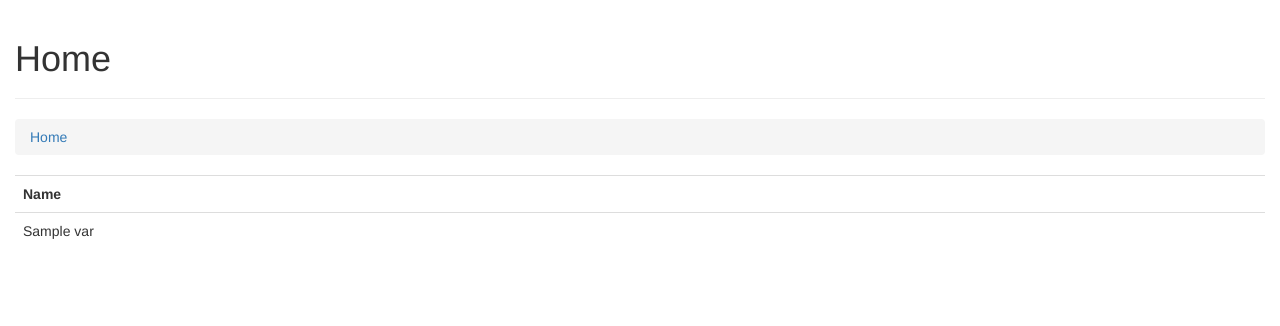
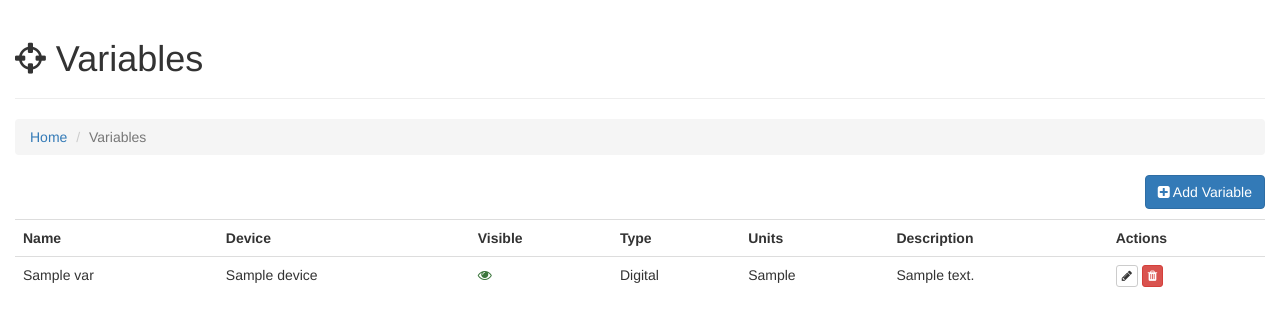
Before and after one commit to gitter-badger/fotuto, a Django app: page /vars/ in a window 1280 px wide. Shown: the part 51-377 px from the top of the page. Run offline with Django 3.2, Linux system fonts and the light colour scheme; tables that the repository leaves empty hold one stand-in row (values such as "Sample post"); some libraries are stand-ins or nearby versions.

Commit message:
Improved variables list page.

```diff
--- a/functional_tests/test_user_operator.py
+++ b/functional_tests/test_user_operator.py
@@ -84,7 +84,9 @@ class OperatorTest(FunctionalTest):
         btn_submit.click()
 
         # It is redirected to var list
-        # TODO: Check for title, header and breadcrumbs
+        self.check_page_title_and_header(title="Variables", header="Variables")
+        # He notice breadcrumbs (vars)
+        self.check_breadcrumbs((("Variables",),))
         # Confirmation message is shown
         self.check_notification_message("Variable was added")
 
--- a/vars/models.py
+++ b/vars/models.py
@@ -20,8 +20,8 @@ class Device(models.Model):
 
 class Var(models.Model):
     TYPE_CHOCES = (
-        ('binary', "Binary"),
-        ('real', "Real"),
+        ('binary', "Digital"),
+        ('real', "Analogic"),
     )
     name = models.CharField(max_length=20)
     slug = models.SlugField(max_length=25, unique=True,
@@ -35,5 +35,8 @@ class Var(models.Model):
     description = models.CharField(max_length=255, blank=True)
     # TODO: Add magnitude
 
+    class Meta:
+        ordering = ('-active', 'device')
+
     def __unicode__(self):
         return '[%s] %s' % (self.device.slug, self.name)
--- a/vars/templates/vars/var_list.html
+++ b/vars/templates/vars/var_list.html
@@ -1,13 +1,46 @@
 {% extends 'base.html' %}
 
+{% block title %}Variables{% endblock %}
+
+{% block header_text %}<i class="fa fa-crosshairs"></i> Variables{% endblock %}
+
+{% block breadcrums %}
+	<li class="active">Variables</li>
+{% endblock %}
+
 {% block content %}
+	<!-- TODO: Crate block for toolbar (quick actions) in base template and move following button to it-->
+	<p class="pull-right">
+		<a href="{% url 'var_add' %}" class="btn btn-primary"><i class="fa fa-plus-square"></i> Add Variable</a>
+	</p>
+
 	<table class="table">
 		<tr>
 			<th>Name</th>
+			<th>Device</th>
+			<th>Visible</th>
+			<th>Type</th>
+			<th>Units</th>
+			<th>Description</th>
+			<th>Actions</th>
 		</tr>
 		{% for var in var_list %}
+			<tr class="{{ var.active|yesno:',text-muted' }}">
+				<td>{{ var.name }}</td>
+				<td>{{ var.device }}</td>
+				<td><i class="text-{{ var.active|yesno:'success,danger' }} fa fa-eye{{ var.active|yesno:',-slash' }}" title="{{ var.active|yesno:"Active,Inactive" }}"></i>
+				</td>
+				<td>{{ var.get_var_type_display }}</td>
+				<td>{{ var.units }}</td>
+				<td>{{ var.description }}</td>
+				<td class="btn-group-xs">
+					<a href="#" class="btn btn-default" title="Edit"><i class="fa fa-pencil"></i></a>
+					<a href="#" class="btn btn-danger" title="Delete"><i class="fa fa-trash"></i></a>
+				</td>
+			</tr>
+		{% empty %}
 			<tr>
-				<td>{{ var.name }}</td>
+				<td colspan="2" class="alert alert-warning">No variable found.</td>
 			</tr>
 		{% endfor %}
 	</table>
```
Also changed, not shown: vars/tests/test_models.py (+14 -0 lines), vars/tests/test_views.py (+9 -3 lines), vars/migrations/0005_auto_20150307_1723.py (added).
